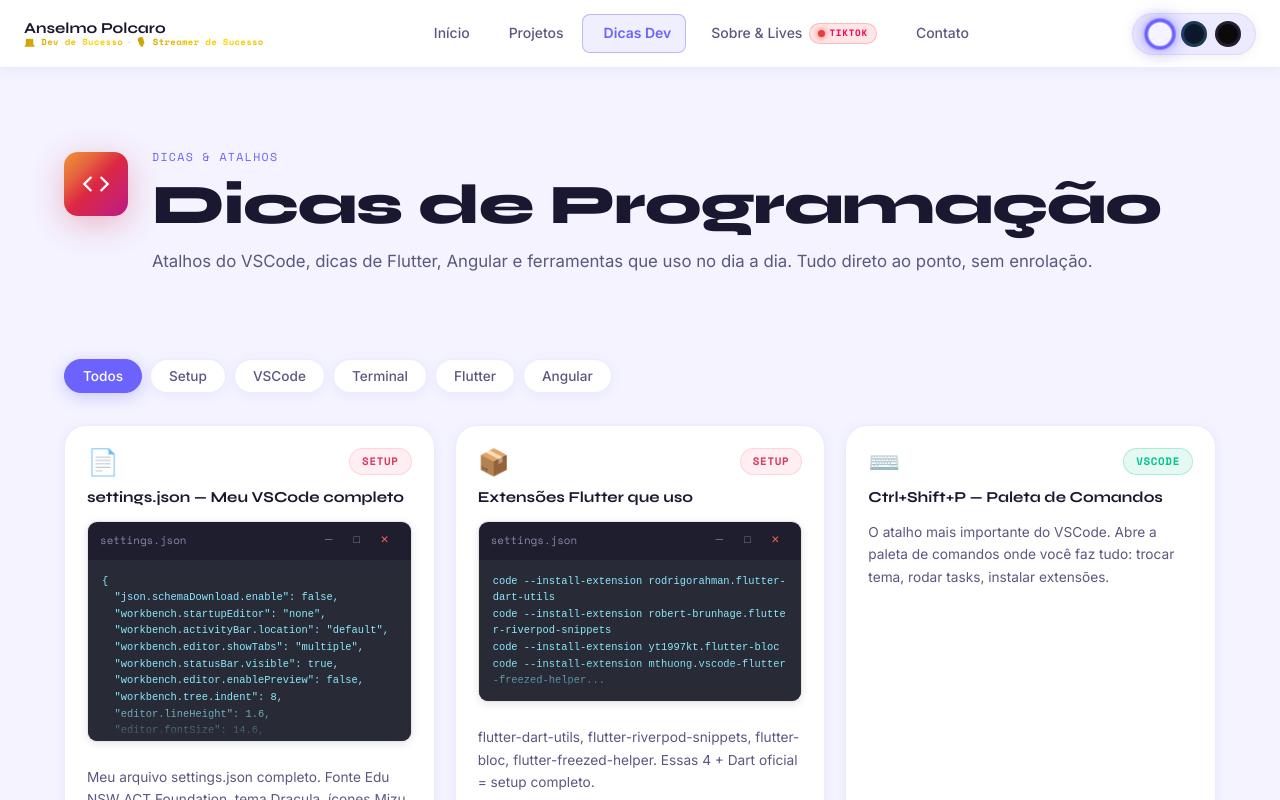
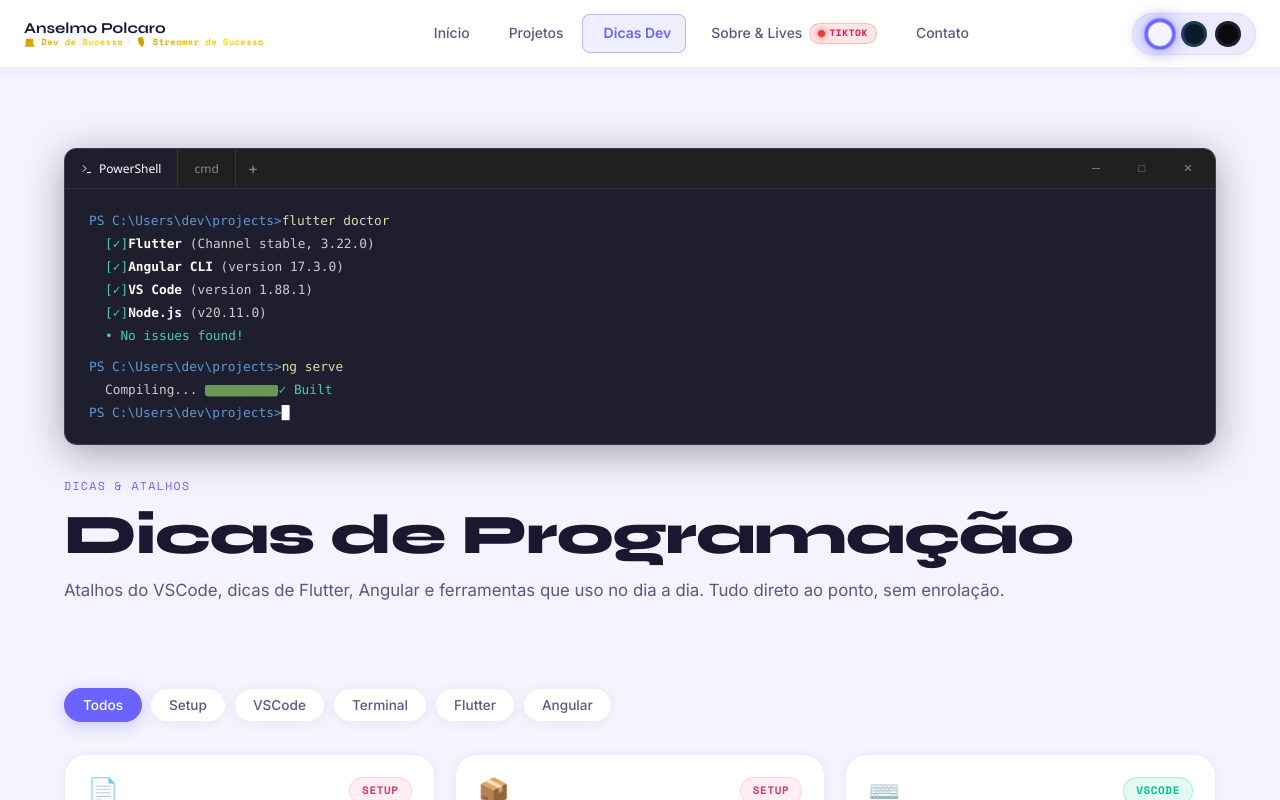
Before and after one commit to polcaronet/Portifolio, an Angular app: page /conteudo in a window 1280 px wide. Shown: the top 800 px of the page. Built offline with nearby package versions, Linux system fonts and the light colour scheme.

Commit message:
feat(conteudo): substituir header por banner estilo Windows Terminal

```diff
--- a/src/app/pages/conteudo/conteudo.component.html
+++ b/src/app/pages/conteudo/conteudo.component.html
@@ -2,15 +2,62 @@
   <section class="section">
     <div class="container">
 
-      <!-- Header -->
+      <!-- Header - Terminal Banner -->
+      <div class="terminal-banner">
+        <!-- Title bar -->
+        <div class="terminal-titlebar">
+          <div class="terminal-tabs">
+            <div class="terminal-tab active">
+              <svg xmlns="http://www.w3.org/2000/svg" width="12" height="12" viewBox="0 0 24 24" fill="none"
+                stroke="currentColor" stroke-width="2">
+                <polyline points="4 17 10 11 4 5"></polyline>
+                <line x1="12" y1="19" x2="20" y2="19"></line>
+              </svg>
+              PowerShell
+            </div>
+            <div class="terminal-tab">cmd</div>
+            <div class="terminal-tab-add">+</div>
+          </div>
+          <div class="terminal-winbtns">
+            <span class="terminal-winbtn">─</span>
+            <span class="terminal-winbtn">□</span>
+            <span class="terminal-winbtn terminal-winbtn--close">✕</span>
+          </div>
+        </div>
+        <!-- Terminal body -->
+        <div class="terminal-body">
+          <div class="terminal-line">
+            <span class="t-prompt">PS C:\Users\dev\projects&gt;</span> <span class="t-cmd">flutter doctor</span>
+          </div>
+          <div class="terminal-line t-output">
+            <span class="t-check">[✓]</span> <span class="t-bold">Flutter</span> (Channel stable, 3.22.0)
+          </div>
+          <div class="terminal-line t-output">
+            <span class="t-check">[✓]</span> <span class="t-bold">Angular CLI</span> (version 17.3.0)
+          </div>
+          <div class="terminal-line t-output">
+            <span class="t-check">[✓]</span> <span class="t-bold">VS Code</span> (version 1.88.1)
+          </div>
+          <div class="terminal-line t-output">
+            <span class="t-check">[✓]</span> <span class="t-bold">Node.js</span> (v20.11.0)
+          </div>
+          <div class="terminal-line t-output t-success">
+            • No issues found!
+          </div>
+          <div class="terminal-line" style="margin-top: 8px;">
+            <span class="t-prompt">PS C:\Users\dev\projects&gt;</span> <span class="t-cmd">ng serve</span>
+          </div>
+          <div class="terminal-line t-output">
+            Compiling... <span class="t-progress">████████████</span> <span class="t-built">✓ Built</span>
+          </div>
+          <div class="terminal-line">
+            <span class="t-prompt">PS C:\Users\dev\projects&gt;</span><span class="t-cursor">█</span>
+          </div>
+        </div>
+      </div>
+
+      <!-- Header text -->
       <div class="conteudo-header">
-        <div class="ig-icon">
-          <svg xmlns="http://www.w3.org/2000/svg" width="28" height="28" viewBox="0 0 24 24" fill="none"
-            stroke="currentColor" stroke-width="2">
-            <polyline points="16 18 22 12 16 6"></polyline>
-            <polyline points="8 6 2 12 8 18"></polyline>
-          </svg>
-        </div>
         <div>
           <p class="section-eyebrow">Dicas &amp; Atalhos</p>
           <h1 class="section-title">Dicas de Programação</h1>
--- a/src/app/pages/conteudo/conteudo.component.scss
+++ b/src/app/pages/conteudo/conteudo.component.scss
@@ -1,22 +1,153 @@
+/* ── Terminal Banner ────────────────────────────── */
+.terminal-banner {
+  border-radius: 12px;
+  overflow: hidden;
+  margin-bottom: 32px;
+  box-shadow: 0 8px 40px rgba(0, 0, 0, 0.35);
+  border: 1px solid #3a3a4a;
+}
+
+.terminal-titlebar {
+  display: flex;
+  align-items: center;
+  justify-content: space-between;
+  background: #202020;
+  padding: 0;
+  height: 40px;
+  border-bottom: 1px solid #333;
+}
+
+.terminal-tabs {
+  display: flex;
+  align-items: center;
+  height: 100%;
+}
+
+.terminal-tab {
+  display: flex;
+  align-items: center;
+  gap: 6px;
+  padding: 0 16px;
+  height: 100%;
+  font-family: 'Segoe UI', sans-serif;
+  font-size: 0.75rem;
+  color: #888;
+  cursor: default;
+  border-right: 1px solid #333;
+
+  &.active {
+    background: #1e1e2e;
+    color: #fff;
+  }
+}
+
+.terminal-tab-add {
+  padding: 0 12px;
+  color: #888;
+  font-size: 1rem;
+  cursor: default;
+}
+
+.terminal-winbtns {
+  display: flex;
+  align-items: center;
+  padding-right: 4px;
+}
+
+.terminal-winbtn {
+  width: 46px;
+  height: 40px;
+  display: flex;
+  align-items: center;
+  justify-content: center;
+  font-size: 0.7rem;
+  color: #888;
+  cursor: default;
+
+  &--close {
+    &:hover {
+      background: #e81123;
+      color: #fff;
+    }
+  }
+}
+
+.terminal-body {
+  background: #1e1e2e;
+  padding: 20px 24px;
+  font-family: 'Cascadia Code', 'Fira Code', 'Consolas', monospace;
+  font-size: 0.8rem;
+  line-height: 1.8;
+  min-height: 200px;
+}
+
+.terminal-line {
+  white-space: nowrap;
+  overflow: hidden;
+  text-overflow: ellipsis;
+}
+
+.t-prompt {
+  color: #569cd6;
+}
+
+.t-cmd {
+  color: #dcdcaa;
+}
+
+.t-output {
+  color: #cccccc;
+  padding-left: 16px;
+}
+
+.t-check {
+  color: #4ec9b0;
+}
+
+.t-bold {
+  color: #ffffff;
+  font-weight: 600;
+}
+
+.t-success {
+  color: #4ec9b0;
+  font-weight: 500;
+}
+
+.t-progress {
+  color: #6a9955;
+  background: #6a9955;
+  border-radius: 2px;
+  padding: 0 2px;
+  font-size: 0.6rem;
+}
+
+.t-built {
+  color: #4ec9b0;
+}
+
+.t-cursor {
+  color: #fff;
+  animation: blink 1s step-end infinite;
+}
+
+@keyframes blink {
+
+  0%,
+  100% {
+    opacity: 1;
+  }
+
+  50% {
+    opacity: 0;
+  }
+}
+
 .conteudo-header {
   display: flex;
   gap: 24px;
   align-items: flex-start;
   margin-bottom: 36px;
-}
-
-.ig-icon {
-  width: 64px;
-  height: 64px;
-  flex-shrink: 0;
-  margin-top: 4px;
-  background: linear-gradient(135deg, #f09433, #e6683c, #dc2743, #cc2366, #bc1888);
-  border-radius: var(--radius-md);
-  display: flex;
-  align-items: center;
-  justify-content: center;
-  color: #fff;
-  box-shadow: 0 8px 32px rgba(220, 39, 67, 0.3);
 }
 
 .stats-bar {
@@ -188,6 +319,12 @@
     flex-direction: column;
   }
 
+  .terminal-body {
+    font-size: 0.7rem;
+    padding: 16px 18px;
+    min-height: 160px;
+  }
+
   .ig-cta {
     flex-direction: column;
     text-align: center;
@@ -319,9 +456,21 @@
     gap: 12px;
   }
 
-  .ig-icon svg {
-    width: 22px;
-    height: 22px;
+  .terminal-banner {
+    border-radius: 8px;
+    margin-bottom: 20px;
+  }
+
+  .terminal-body {
+    font-size: 0.6rem;
+    padding: 12px 14px;
+    min-height: 140px;
+    overflow-x: auto;
+  }
+
+  .terminal-tab {
+    font-size: 0.65rem;
+    padding: 0 10px;
   }
 
   .posts-grid {
```
